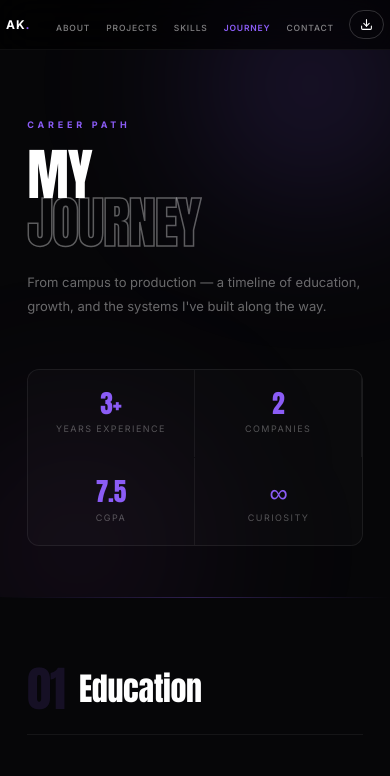
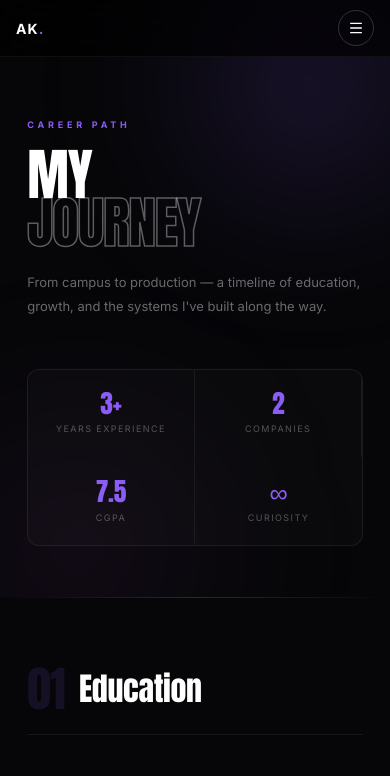
Before and after one commit to akshaykothekar1054/akshay_portfolio, a Next.js app: page /journey in a window 390 px wide. Shown: the top 776 px of the page. Built offline with nearby package versions, Linux system fonts and the light colour scheme.

Commit message:
toggle button added to mobile menu

```diff
--- a/app/globals.css
+++ b/app/globals.css
@@ -163,16 +163,26 @@ body {
 }
 
 /* ══════════════════════════════════════════════════════════
-   NAVBAR — shrink links on small screens so all 4 fit
+   NAVBAR — full links + resume button on desktop,
+   hamburger toggle + dropdown panel on mobile
 ══════════════════════════════════════════════════════════ */
-@media (max-width: 560px) {
-  .nav-grid  { padding: 10px 6px !important; }
-  .nav-link  { font-size: 8.5px !important; letter-spacing: 0.1em !important; }
-  .nav-logo  { font-size: 12px !important; }
-  .nav-resume-btn  { padding: 7px 10px !important; }
-  .nav-resume-label { display: none; }
+.nav-desktop-only { display: flex; }
+.nav-mobile-toggle { display: none; }
+.nav-mobile-panel {
+  animation: nav-panel-in 0.18s ease;
+}
+
+@keyframes nav-panel-in {
+  from { opacity: 0; transform: translateY(-6px); }
+  to   { opacity: 1; transform: translateY(0); }
+}
+
+@media (max-width: 768px) {
+  .nav-desktop-only  { display: none !important; }
+  .nav-mobile-toggle { display: flex !important; }
+  .nav-grid  { padding: 10px clamp(16px, 4vw, 24px) !important; }
 }
 
 @media (max-width: 360px) {
-  .nav-link  { font-size: 7px !important; letter-spacing: 0.06em !important; }
+  .nav-logo { font-size: 12px !important; }
 }
--- a/components/Navbar.tsx
+++ b/components/Navbar.tsx
@@ -1,6 +1,7 @@
 "use client";
 
-import { Download } from "lucide-react";
+import { useState } from "react";
+import { Download, Menu, X } from "lucide-react";
 
 const LINKS = [
   { label: "ABOUT",    href: "/#about"    },
@@ -11,6 +12,8 @@ const LINKS = [
 ];
 
 export default function Navbar() {
+  const [open, setOpen] = useState(false);
+
   return (
     <nav
       aria-label="Main navigation"
@@ -38,6 +41,7 @@ export default function Navbar() {
           href="/#hero"
           className="nav-logo"
           style={{
+            gridColumn: 1,
             justifySelf: "start",
             fontFamily: "Inter, sans-serif",
             fontSize: "14px",
@@ -51,12 +55,12 @@ export default function Navbar() {
           AK<span style={{ color: "#8B5CF6" }}>.</span>
         </a>
 
-        {/* ── Centered links ── */}
+        {/* ── Centered links (desktop only) ── */}
         <ul
-          className="nav-list"
+          className="nav-list nav-desktop-only"
           style={{
+            gridColumn: 2,
             justifySelf: "center",
-            display: "flex",
             alignItems: "center",
             gap: "clamp(16px, 3.5vw, 48px)",
             listStyle: "none",
@@ -91,14 +95,13 @@ export default function Navbar() {
           ))}
         </ul>
 
-        {/* ── Resume button ── */}
+        {/* ── Right side: resume button (desktop) / hamburger toggle (mobile) ── */}
+        <div style={{ gridColumn: 3, justifySelf: "end", display: "flex", alignItems: "center", gap: "10px" }}>
           <a
             href="/resume.pdf"
             download
-          className="nav-resume-btn"
+            className="nav-resume-btn nav-desktop-only"
             style={{
-            justifySelf: "end",
-            display: "flex",
               alignItems: "center",
               gap: "6px",
               padding: "8px 16px",
@@ -126,9 +129,96 @@ export default function Navbar() {
             }}
           >
             <Download size={13} />
-          <span className="nav-resume-label">Resume</span>
+            <span>Resume</span>
+          </a>
+
+          <button
+            type="button"
+            aria-label={open ? "Close menu" : "Open menu"}
+            aria-expanded={open}
+            onClick={() => setOpen((v) => !v)}
+            className="nav-mobile-toggle"
+            style={{
+              alignItems: "center",
+              justifyContent: "center",
+              width: "36px",
+              height: "36px",
+              borderRadius: "50%",
+              border: "1px solid rgba(255,255,255,0.18)",
+              background: "transparent",
+              color: "#fff",
+              cursor: "pointer",
+            }}
+          >
+            {open ? <X size={16} /> : <Menu size={16} />}
+          </button>
+        </div>
+      </div>
+
+      {/* ── Mobile dropdown panel ── */}
+      {open && (
+        <div
+          className="nav-mobile-panel"
+          style={{
+            borderTop: "1px solid rgba(255,255,255,0.08)",
+            backgroundColor: "rgba(0,0,0,0.92)",
+            backdropFilter: "blur(18px)",
+            WebkitBackdropFilter: "blur(18px)",
+            padding: "8px clamp(16px, 4vw, 48px) 20px",
+          }}
+        >
+          <ul style={{ listStyle: "none", margin: 0, padding: 0, display: "flex", flexDirection: "column" }}>
+            {LINKS.map((link) => (
+              <li key={link.href}>
+                <a
+                  href={link.href}
+                  onClick={() => setOpen(false)}
+                  style={{
+                    display: "block",
+                    padding: "14px 0",
+                    borderBottom: "1px solid rgba(255,255,255,0.06)",
+                    color: link.label === "JOURNEY" ? "#8B5CF6" : "rgba(255,255,255,0.7)",
+                    fontSize: "13px",
+                    letterSpacing: "0.18em",
+                    fontFamily: "Inter, sans-serif",
+                    fontWeight: link.label === "JOURNEY" ? 600 : 500,
+                    textDecoration: "none",
+                    textTransform: "uppercase",
+                  }}
+                >
+                  {link.label}
+                </a>
+              </li>
+            ))}
+          </ul>
+
+          <a
+            href="/resume.pdf"
+            download
+            onClick={() => setOpen(false)}
+            style={{
+              marginTop: "16px",
+              display: "flex",
+              alignItems: "center",
+              justifyContent: "center",
+              gap: "8px",
+              padding: "12px",
+              borderRadius: "999px",
+              border: "1px solid rgba(255,255,255,0.18)",
+              color: "#fff",
+              fontFamily: "Inter, sans-serif",
+              fontSize: "12px",
+              fontWeight: 600,
+              letterSpacing: "0.08em",
+              textTransform: "uppercase",
+              textDecoration: "none",
+            }}
+          >
+            <Download size={14} />
+            Download Resume
           </a>
         </div>
+      )}
     </nav>
   );
 }
```
Lines whose indentation alone changed are shown as unchanged.
